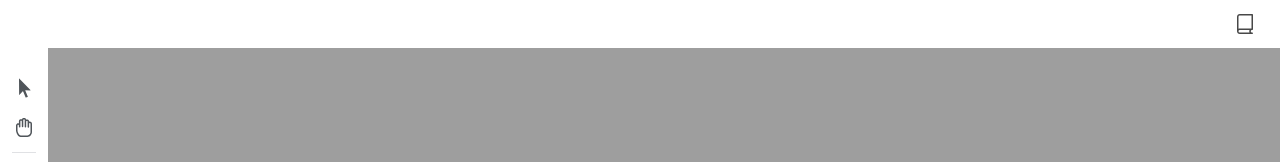
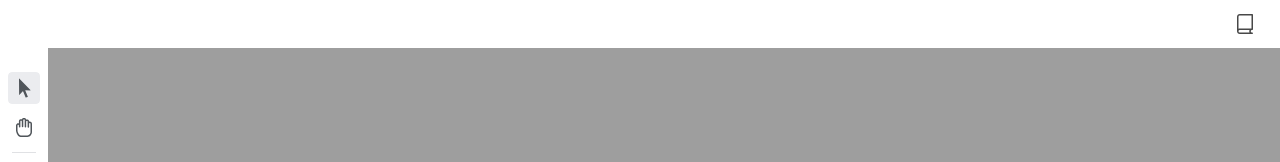
Before and after one commit to msm0748/bounding-box, a React (Create React App) app: page / in a window 1280 px wide. Shown: the top 162 px of the page. Built offline with nearby package versions, Linux system fonts and the light colour scheme.

Commit message:
feat: Add select tool functionality

```diff
--- a/src/components/bounding/main/LeftBar.tsx
+++ b/src/components/bounding/main/LeftBar.tsx
@@ -1,6 +1,11 @@
 import styled from "styled-components";
 import Button from "../../common/button";
 import Tooltip from "../../common/tooltip";
+
+interface Props {
+    tool: Tool;
+    onToolChange: (newTool: Tool) => void;
+}
 
 const StyledWrapper = styled.div`
     display: flex;
@@ -38,12 +43,15 @@ const topButtonProps = {
     hoverBg: "rgb(235, 236, 239)",
 };
 
-function LeftBar() {
+function LeftBar({ tool, onToolChange }: Props) {
+    const handleToolClick = (newTool: Tool) => {
+        onToolChange(newTool);
+    };
     return (
         <StyledWrapper>
             <StyledTopWrap>
                 <Tooltip text="선택하기 V">
-                    <Button {...topButtonProps}>
+                    <Button onClick={() => handleToolClick("select")} active={tool === "select"} {...topButtonProps}>
                         <svg width="24" height="24" fill="#50555A" xmlns="http://www.w3.org/2000/svg" fillOpacity="1" viewBox="0 0 96 96">
                             <path
                                 d="M29.713 10.757c-.623-.638-1.7-.188-1.694.707l.461 63.255c.007.905 1.11 1.334 1.718.668l12.814-14.038a.986.986 0 0 1 1.643.294l9.937 24.199c.209.509.788.75 1.293.54l6.644-2.777a1 1 0 0 0 .535-1.302l-9.94-24.2a.996.996 0 0 1 .956-1.378l18.906.786c.897.037 1.376-1.05.746-1.695L29.713 10.757Z"
@@ -54,7 +62,7 @@ function LeftBar() {
                     </Button>
                 </Tooltip>
                 <Tooltip text="이동하기 M">
-                    <Button {...topButtonProps}>
+                    <Button onClick={() => handleToolClick("move")} active={tool === "move"} {...topButtonProps}>
                         <svg width="24" height="24" fill="#50555A" xmlns="http://www.w3.org/2000/svg" fillOpacity="1" viewBox="0 0 96 96">
                             <path
                                 fillRule="evenodd"
@@ -70,7 +78,7 @@ function LeftBar() {
                 <StyledLine />
 
                 <Tooltip text="바운딩 박스 B">
-                    <Button {...topButtonProps}>
+                    <Button onClick={() => handleToolClick("bounding")} active={tool === "bounding"} {...topButtonProps}>
                         <svg width="24" height="24" fill="#50555A" xmlns="http://www.w3.org/2000/svg" fillOpacity="1" viewBox="0 0 96 96">
                             <path
                                 fillRule="evenodd"
--- a/src/components/bounding/main/index.tsx
+++ b/src/components/bounding/main/index.tsx
@@ -1,6 +1,7 @@
 import styled from "styled-components";
 import Canvas from "./Canvas";
 import LeftBar from "./LeftBar";
+import { useState } from "react";
 
 const StyledMain = styled.main`
     display: flex;
@@ -8,9 +9,14 @@ const StyledMain = styled.main`
 `;
 
 function Main() {
+    const [tool, setTool] = useState<Tool>("select");
+    const handleToolChange = (newTool: Tool) => {
+        setTool(newTool);
+    };
+
     return (
         <StyledMain>
-            <LeftBar />
+            <LeftBar tool={tool} onToolChange={handleToolChange} />
             <Canvas />
         </StyledMain>
     );
--- /dev/null
+++ b/src/components/bounding/main/main.d.ts
@@ -0,0 +1 @@
+type Tool = "select" | "move" | "bounding";
--- a/src/components/common/button/index.tsx
+++ b/src/components/common/button/index.tsx
@@ -8,6 +8,7 @@ interface Props extends ButtonProps {
 interface ButtonProps extends ButtonHTMLAttributes<HTMLButtonElement> {
     width: number;
     height: number;
+    active?: boolean;
     hoverBg?: string;
 }
 
@@ -18,14 +19,15 @@ const StyledButton = styled.button<ButtonProps>`
     justify-content: center;
     align-items: center;
     border-radius: 4px;
+    background-color: ${(props) => (props.active ? "rgb(235, 236, 239)" : "")};
     &:hover {
         background: ${({ hoverBg }) => hoverBg};
     }
 `;
 
-function Button({ children, width, height, hoverBg, ...rest }: Props) {
+function Button({ children, width, height, hoverBg, active, ...rest }: Props) {
     return (
-        <StyledButton width={width} height={height} hoverBg={hoverBg} {...rest}>
+        <StyledButton width={width} height={height} hoverBg={hoverBg} active={active} {...rest}>
             {children}
         </StyledButton>
     );
```
